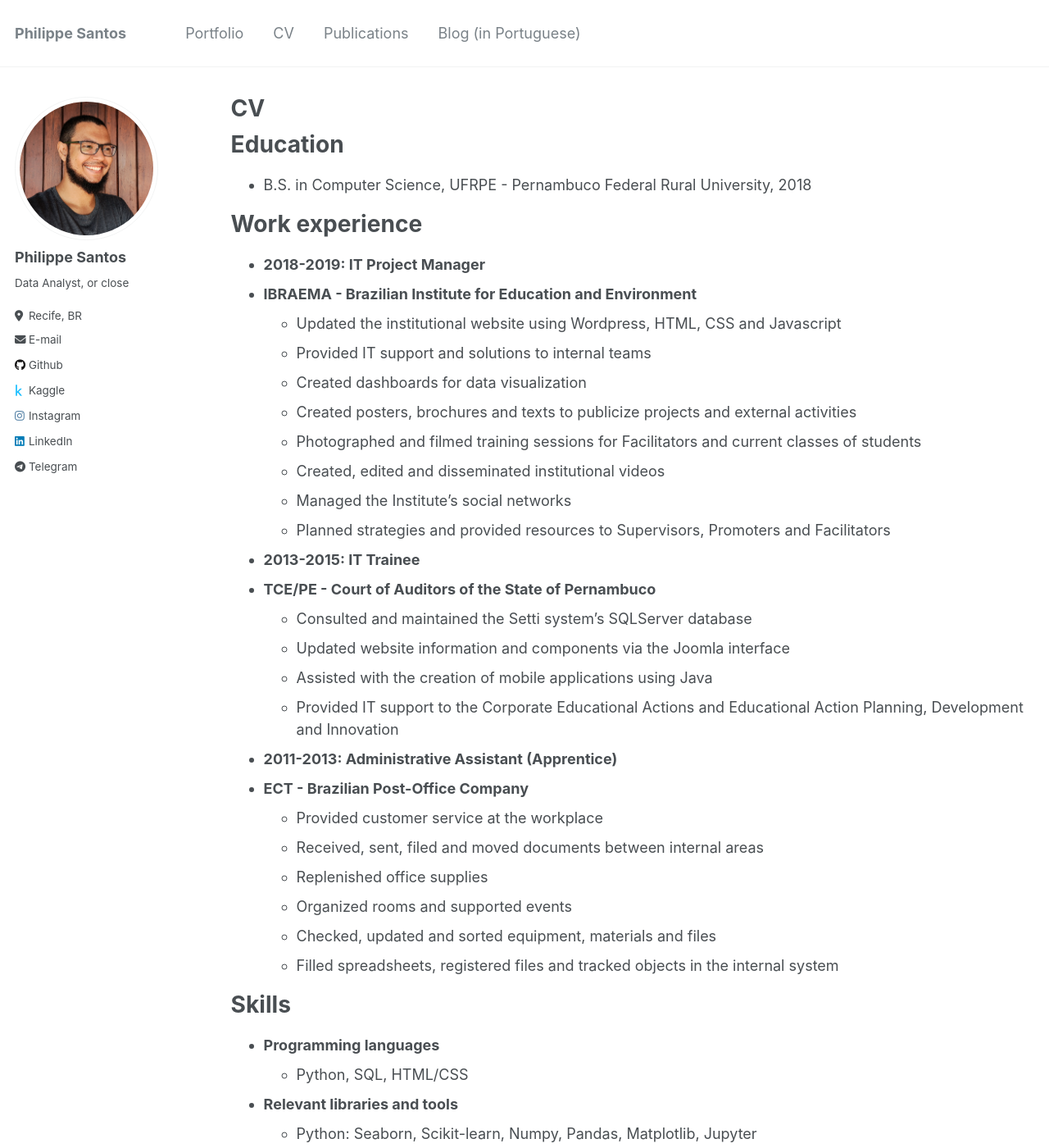
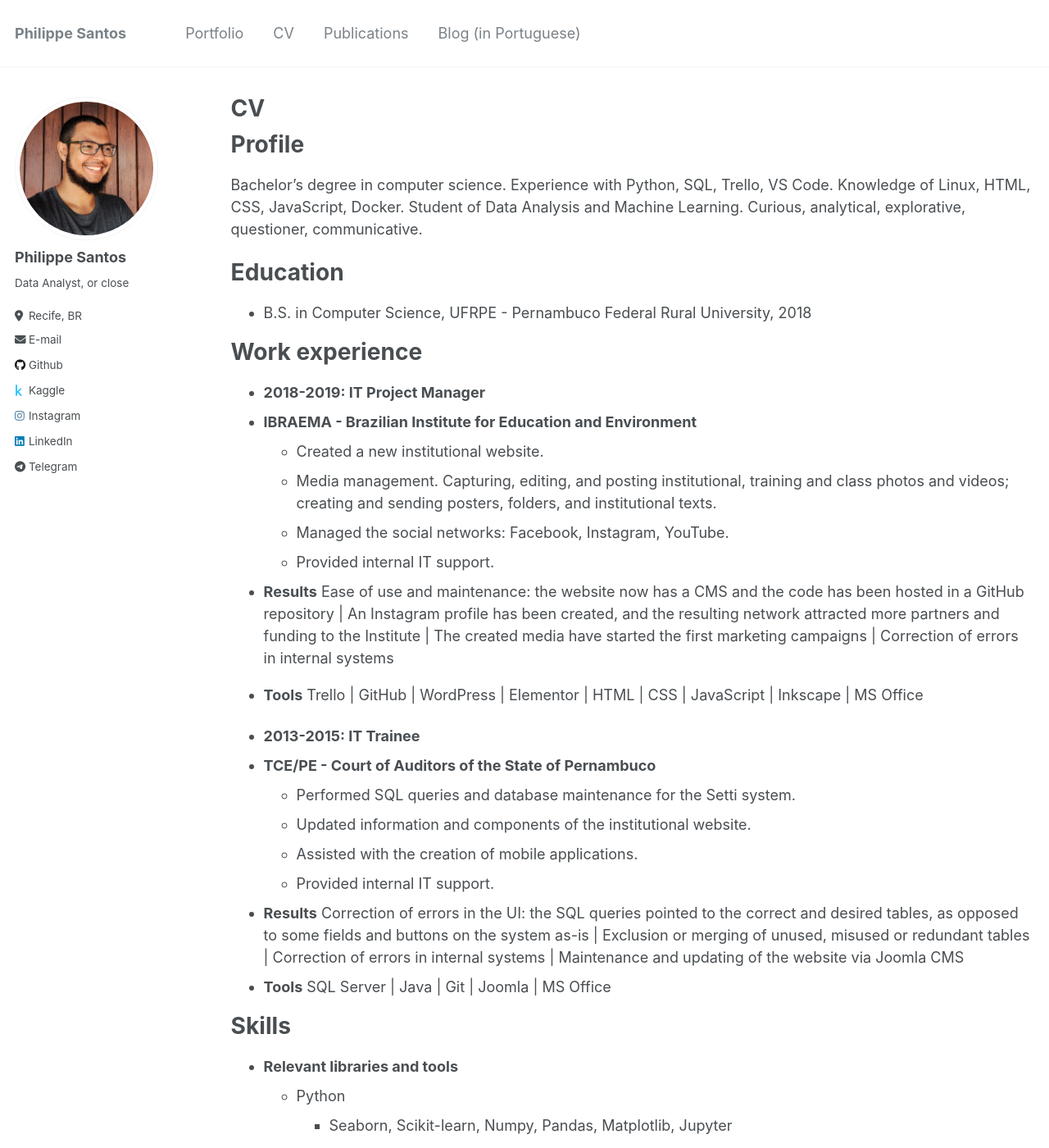
Before and after one commit to santosp1/santosp1.github.io, a Jekyll site: the page built from _pages/cv.md, in a window 1280 px wide and 1400 px high. Shown: the whole window at 82% size. Built offline with Jekyll 4.4.1, drawn with Linux system fonts in a browser that asks for light colours; some of the changed text lies outside the part shown.

```diff
--- a/_pages/cv.md
+++ b/_pages/cv.md
@@ -9,6 +9,11 @@ redirect_from:
 
 {% include base_path %}
 
+Profile
+=====
+Bachelor’s degree in computer science. Experience with Python, SQL, Trello, VS Code. Knowledge of Linux, HTML, CSS, JavaScript, Docker. Student of Data Analysis and Machine Learning. Curious, analytical, explorative, questioner, communicative.
+
+
 Education
 ======
 * B.S. in Computer Science, UFRPE - Pernambuco Federal Rural University, 2018
@@ -17,22 +22,28 @@ Work experience
 ======
 * **2018-2019: IT Project Manager**
 * **IBRAEMA - Brazilian Institute for Education and Environment**
-	- Updated the institutional website using Wordpress, HTML, CSS and Javascript
-	- Provided IT support and solutions to internal teams
-	- Created dashboards for data visualization
-	- Created posters, brochures and texts to publicize projects and external activities
-	- Photographed and filmed training sessions for Facilitators and current classes of students
-	- Created, edited and disseminated institutional videos
-	- Managed the Institute's social networks
-	- Planned strategies and provided resources to Supervisors, Promoters and Facilitators
+	- Created a new institutional website.
+	- Media management. Capturing, editing, and posting institutional, training and class photos and videos; creating and sending posters, folders, and institutional texts.
+	- Managed the social networks: Facebook, Instagram, YouTube.
+	- Provided internal IT support.
+* **Results**
+Ease of use and maintenance: the website now has a CMS and the code has been hosted in a GitHub repository | An Instagram profile has been created, and the resulting network attracted more partners and funding to the Institute | The created media have started the first marketing campaigns | Correction of errors in internal systems
+* **Tools**
+Trello | GitHub | WordPress | Elementor | HTML | CSS | JavaScript | Inkscape | MS Office
+
 
 * **2013-2015: IT Trainee**
 * **TCE/PE - Court of Auditors of the State of Pernambuco**
-	- Consulted and maintained the Setti system's SQLServer database
-	- Updated website information and components via the Joomla interface
-	- Assisted with the creation of mobile applications using Java
-	- Provided IT support to the Corporate Educational Actions and Educational Action Planning, Development and Innovation
+	- Performed SQL queries and database maintenance for the Setti system.
+	- Updated information and components of the institutional website.
+	- Assisted with the creation of mobile applications.
+	- Provided internal IT support.
+* **Results**
+Correction of errors in the UI: the SQL queries pointed to the correct and desired tables, as opposed to some fields and buttons on the system as-is | Exclusion or merging of unused, misused or redundant tables | Correction of errors in internal systems | Maintenance and updating of the website via Joomla CMS
+* **Tools**
+SQL Server | Java | Git | Joomla | MS Office
 
+{% comment %}
 * **2011-2013: Administrative Assistant (Apprentice)**
 * **ECT - Brazilian Post-Office Company**
 	- Provided customer service at the workplace
@@ -41,16 +52,17 @@ Work experience
 	- Organized rooms and supported events
 	- Checked, updated and sorted equipment, materials and files
 	- Filled spreadsheets, registered files and tracked objects in the internal system
-
+{% endcomment %}
 Skills
 ======
-* **Programming languages**
-	- Python, SQL, HTML/CSS
 
 * **Relevant libraries and tools**
-	- Python: Seaborn, Scikit-learn, Numpy, Pandas, Matplotlib, Jupyter
-	- SQL: MySQL, SQL Server, MariaDB
+	- Python
+		- Seaborn, Scikit-learn, Numpy, Pandas, Matplotlib, Jupyter
+	- SQL
+		- MySQL, SQL Server, MariaDB
 	- Excel, Power BI
+	- Google Docs, Looker Studio
 
 * **Other softwares**
 	- Wordpress, MATLAB
```
Also changed, not shown: _portfolio/freight_in_brazil.md (+2 -2 lines), _portfolio/iFood.md (added, +45 -0 lines), images/ifood-campaigns.png (added).
